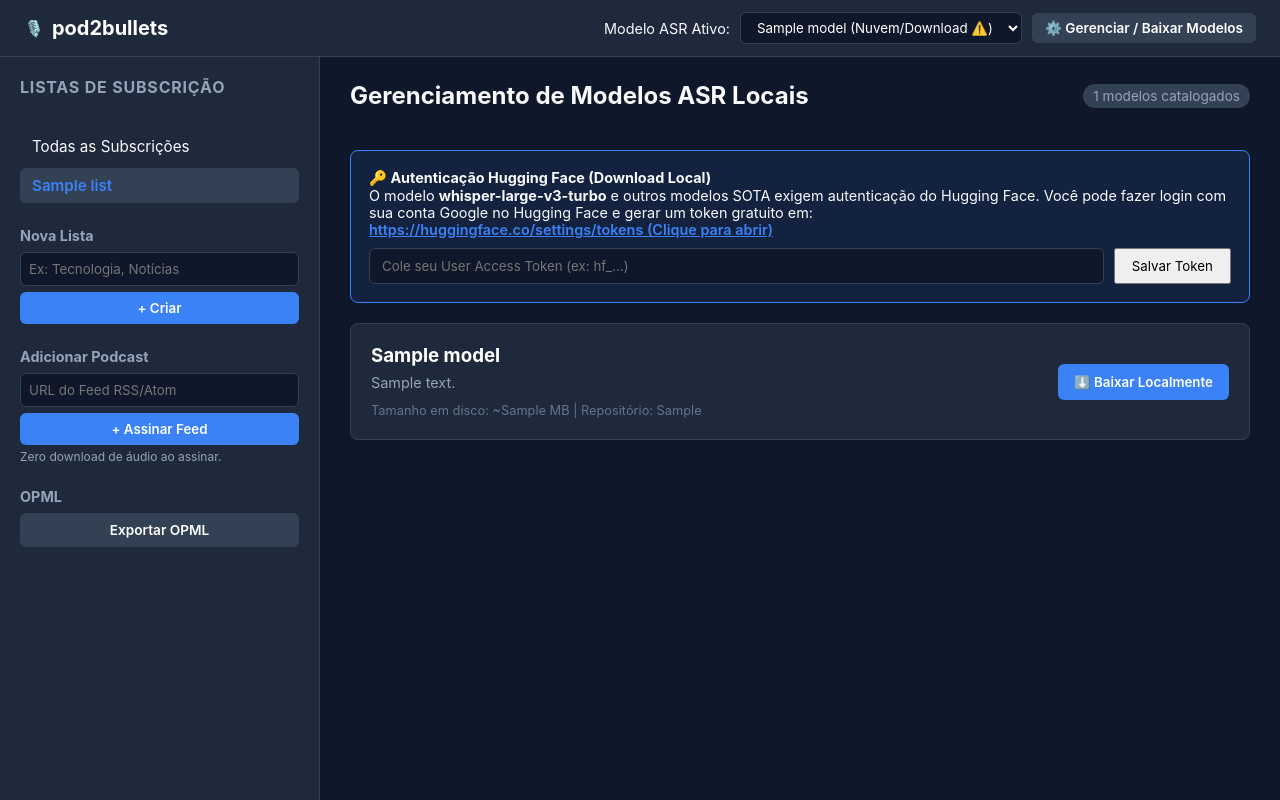
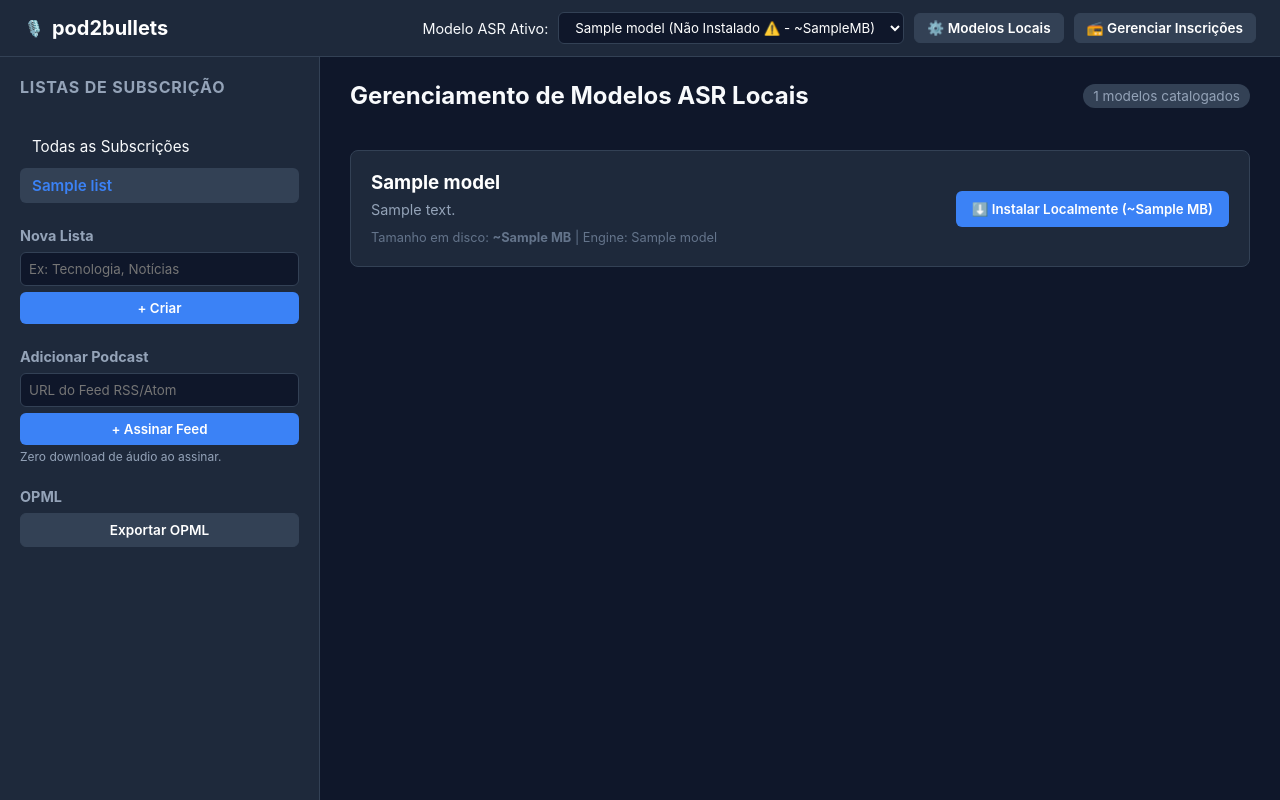
Before and after one commit to brunoolivieri/pod2bullets, a FastAPI app: template src/pod2bullets/web/templates/models.html in a window 1280 px wide. Run offline with FastAPI, Linux system fonts and the light colour scheme; the template is opened without the code that fills it: most values are stand-ins (such as "Sample title", 1, 10 or a date in 2020); parts of the project's set-up code (start-up, migrations or seed data) failed here and were passed over; some libraries are stand-ins or nearby versions.

Commit message:
feat: direct public model downloads, feed management, podcast filtering and transition duration display

```diff
--- a/src/pod2bullets/web/app.py
+++ b/src/pod2bullets/web/app.py
@@ -63,6 +63,9 @@ def create_app() -> FastAPI:
             f = repo.get_feed(ep.feed_id)
             d = ep.model_dump()
             d["feed_title"] = f.title if f else "Podcast"
+            # Get transcript duration if completed
+            transcripts = repo.list_episode_transcripts(ep.id)
+            d["proc_time"] = transcripts[0].duration_proc_seconds if transcripts else None
             episodes_with_feed.append(d)
 
         conn.close()
@@ -76,6 +79,25 @@ def create_app() -> FastAPI:
                 "current_feed_id": feed_id,
                 "models": all_models,
                 "episodes": episodes_with_feed,
+            },
+        )
+
+    @app.get("/feeds/manage", response_class=HTMLResponse)
+    def manage_feeds_page(request: Request):
+        conn = get_db_connection()
+        repo = Repository(conn)
+        sub_lists = repo.list_all_lists()
+        all_feeds = repo.list_feeds()
+        all_models = ModelRegistry().list_models()
+        conn.close()
+
+        return templates.TemplateResponse(
+            request=request,
+            name="feeds_manage.html",
+            context={
+                "lists": sub_lists,
+                "all_feeds": all_feeds,
+                "models": all_models,
             },
         )
 
--- a/src/pod2bullets/web/static/style.css
+++ b/src/pod2bullets/web/static/style.css
@@ -22,6 +22,8 @@ body { background: var(--bg-color); color: var(--text-main); height: 100vh; disp
 
 .btn-manage-models { background: #334155; color: #fff; padding: 6px 12px; border-radius: 6px; text-decoration: none; font-size: 0.85rem; font-weight: 600; border: 1px solid var(--border-color); }
 .btn-manage-models:hover { background: #475569; }
+.btn-delete { background: #ef4444; color: #fff; padding: 6px 12px; border-radius: 6px; border: none; font-weight: 600; cursor: pointer; font-size: 0.85rem; }
+.btn-delete:hover { background: #dc2626; }
 
 .app-container { display: flex; flex: 1; overflow: hidden; }
 
--- a/src/pod2bullets/web/templates/base.html
+++ b/src/pod2bullets/web/templates/base.html
@@ -18,11 +18,12 @@
             <select id="active-model" name="model_id" hx-post="/models/default" hx-swap="none">
                 {% for m in models %}
                 <option value="{{ m.id }}" {% if m.is_default %}selected{% endif %}>
-                    {{ m.name }} {% if m.is_installed %}(Instalado Localmente ✅){% else %}(Nuvem/Download ⚠️){% endif %}
+                    {{ m.name }} {% if m.is_installed %}(Instalado Localmente ✅ - ~{{ m.size_mb }}MB){% else %}(Não Instalado ⚠️ - ~{{ m.size_mb }}MB){% endif %}
                 </option>
                 {% endfor %}
             </select>
-            <a href="/models/manage" class="btn-manage-models">⚙️ Gerenciar / Baixar Modelos</a>
+            <a href="/models/manage" class="btn-manage-models">⚙️ Modelos Locais</a>
+            <a href="/feeds/manage" class="btn-manage-models">📻 Gerenciar Inscrições</a>
         </div>
     </header>
 
--- a/src/pod2bullets/web/templates/index.html
+++ b/src/pod2bullets/web/templates/index.html
@@ -60,6 +60,9 @@
                 {% elif ep.status.value == 'completed' %}
                 <div class="completed-actions">
                     <span class="badge-completed">✅ Transcrito</span>
+                    {% if ep.proc_time %}
+                    <span class="proc-time-label" style="font-size: 0.75rem; color: #94a3b8;">⏱️ Tempo: {{ ep.proc_time }}s</span>
+                    {% endif %}
                     <a href="/view/{{ ep.id }}" class="btn-view">📖 Ler na Web</a>
                     <a href="/episodes/{{ ep.id }}/transcripts/{{ models[0].id }}/download" class="btn-txt">💾 Baixar .txt</a>
                 </div>
--- a/src/pod2bullets/web/templates/models.html
+++ b/src/pod2bullets/web/templates/models.html
@@ -7,37 +7,29 @@
         <span class="badge-total">{{ models|length }} modelos catalogados</span>
     </div>
 
-    <!-- HuggingFace Authentication / Token Box -->
-    <div class="hf-auth-box">
-        <h4>🔑 Autenticação Hugging Face (Download Local)</h4>
-        <p>
-            O modelo <strong>whisper-large-v3-turbo</strong> e outros modelos SOTA exigem autenticação do Hugging Face.
-            Você pode fazer login com sua conta Google no Hugging Face e gerar um token gratuito em:
-            <br>
-            <a href="https://huggingface.co/settings/tokens" target="_blank" rel="noopener">https://huggingface.co/settings/tokens (Clique para abrir)</a>
-        </p>
-        <form class="hf-auth-form" hx-post="/models/token" hx-swap="none" onsubmit="alert('Token salvo com sucesso!');">
-            <input type="password" name="token" placeholder="Cole seu User Access Token (ex: hf_...)" required>
-            <button type="submit" style="width: auto; padding: 8px 16px;">Salvar Token</button>
-        </form>
-    </div>
-
     <div class="episodes-list">
         {% for m in models %}
         <div class="model-card" id="model-card-{{ m.id }}">
             <div class="model-info">
-                <h3>{{ m.name }} {% if m.is_default %}★ (Padrão){% endif %}</h3>
+                <h3>{{ m.name }} {% if m.is_default %}★ (Padrão Ativo){% endif %}</h3>
                 <p>{{ m.description }}</p>
-                <span class="model-size">Tamanho em disco: ~{{ m.size_mb }} MB | Repositório: {{ m.source_repo }}</span>
+                <span class="model-size">
+                    Tamanho em disco: <strong>~{{ m.size_mb }} MB</strong> | Engine: <code>{{ m.engine_name }}</code>
+                </span>
             </div>
 
             <div class="model-actions">
                 {% if m.is_installed %}
-                <span class="badge-installed">✅ Instalado em disco</span>
+                <div style="display: flex; gap: 10px; align-items: center;">
+                    <span class="badge-installed">✅ Instalado (~{{ m.size_mb }} MB)</span>
+                    <button class="btn-delete" hx-delete="/models/{{ m.id }}" hx-confirm="Deseja realmente desinstalar este modelo e liberar espaço em disco?" hx-target="#model-card-{{ m.id }}" hx-swap="outerHTML">
+                        🗑️ Desinstalar
+                    </button>
+                </div>
                 {% else %}
                 <form hx-post="/models/{{ m.id }}/download" hx-target="#model-card-{{ m.id }}" hx-swap="outerHTML">
                     <button type="submit" class="btn-download" style="width: auto;">
-                        ⬇️ Baixar Localmente
+                        ⬇️ Instalar Localmente (~{{ m.size_mb }} MB)
                     </button>
                 </form>
                 {% endif %}
--- a/src/pod2bullets/web/templates/view_transcript.html
+++ b/src/pod2bullets/web/templates/view_transcript.html
@@ -7,6 +7,9 @@
         <h2>{{ episode.title }}</h2>
         <div class="transcript-actions-bar">
             {% if transcripts %}
+            <span style="font-size: 0.85rem; color: #94a3b8; align-self: center; margin-right: 12px;">
+                ⏱️ Tempo de processamento: <strong>{{ transcripts[0].duration_proc_seconds or '?' }}s</strong>
+            </span>
             <a href="/episodes/{{ episode.id }}/transcripts/{{ transcripts[0].model_id }}/download" class="btn-txt">
                 ⬇️ Baixar Texto Puro (.txt)
             </a>
```
Also changed, not shown: src/pod2bullets/transcriber/registry.py (+21 -2 lines), src/pod2bullets/web/routes/feeds.py (+13 -0 lines), src/pod2bullets/web/routes/models.py (+8 -12 lines), src/pod2bullets/web/templates/feeds_manage.html (added, +41 -0 lines), PLAN_EXPANSION.md (line endings or trailing spaces).
